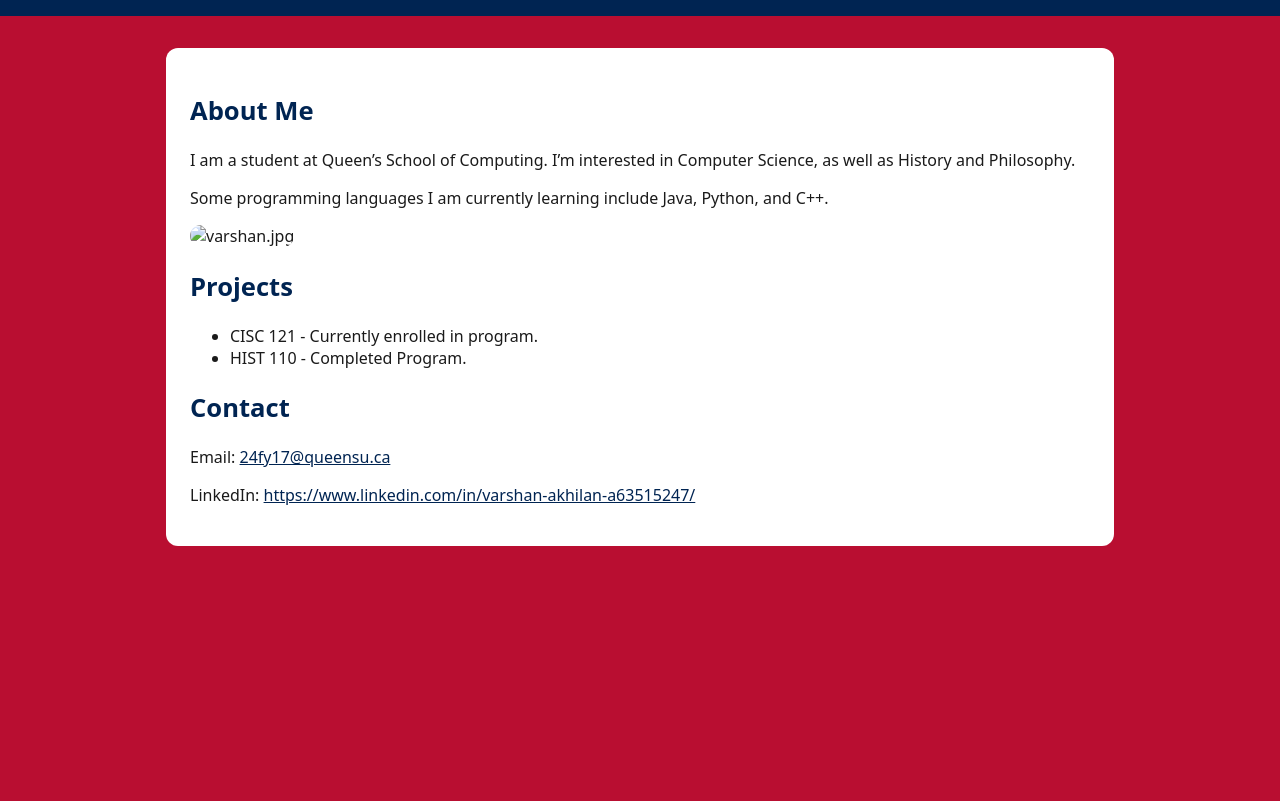
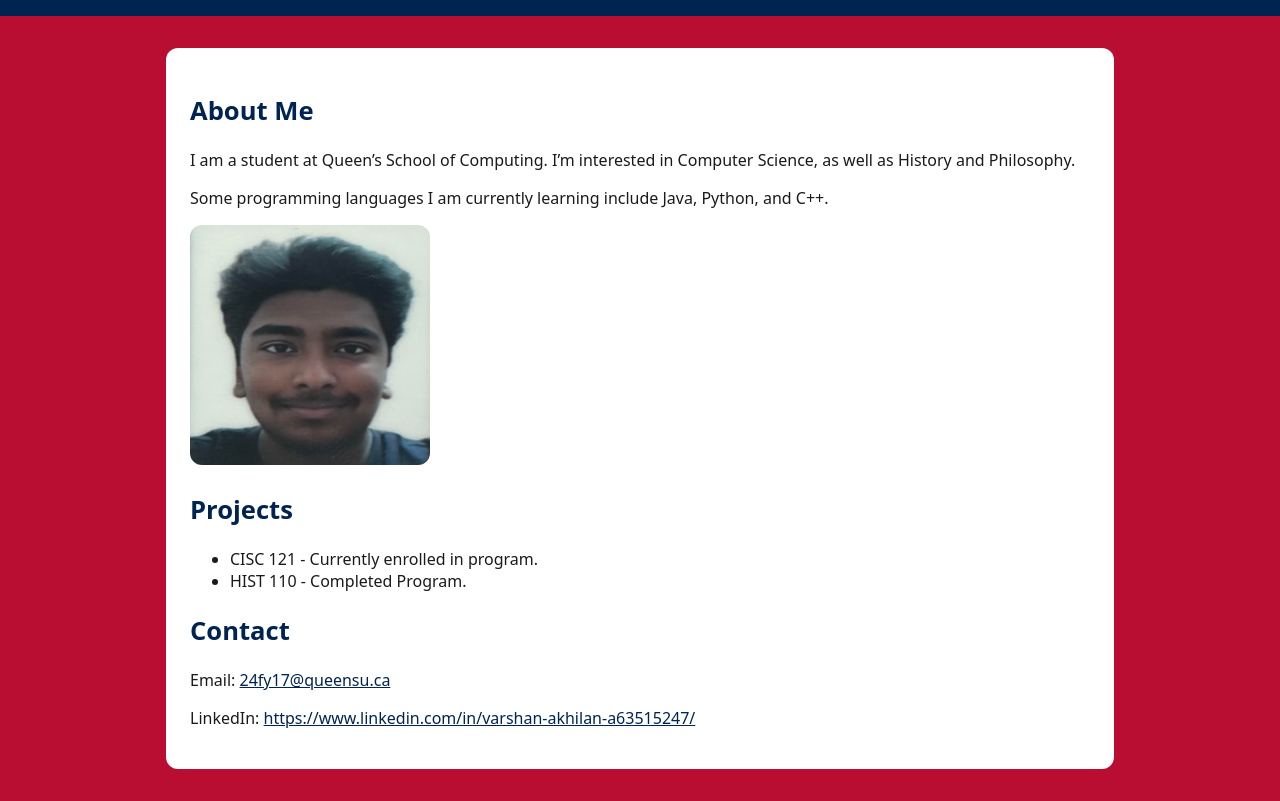
Before and after one commit to VarshanA007/queens-student-page, a plain HTML site: page index.html in a window 1280 px wide. Shown: the part 102-903 px from the top of the page. Before the commit the page ends 800 px from the top, so only its background shows below. Drawn offline with Linux system fonts and the light colour scheme.

Commit message:
Update index.html

```diff
--- a/index.html
+++ b/index.html
@@ -18,7 +18,7 @@
       <p>Some programming languages I am currently learning include Java, Python, and C++.</p>
 
       <!-- ====== PHOTO (upload me.jpg to repo root, then update the src below) ====== -->
-      <img src="me.jpg" alt="varshan.jpg" width="240" height="240" />
+      <img src="varshan.jpg" alt="varshan.jpg" width="240" height="240" />
 
       <!-- ====== PROJECTS/COURSES (add or rename items to courses instead of projects) ====== -->
       <h2>Projects</h2>
```
